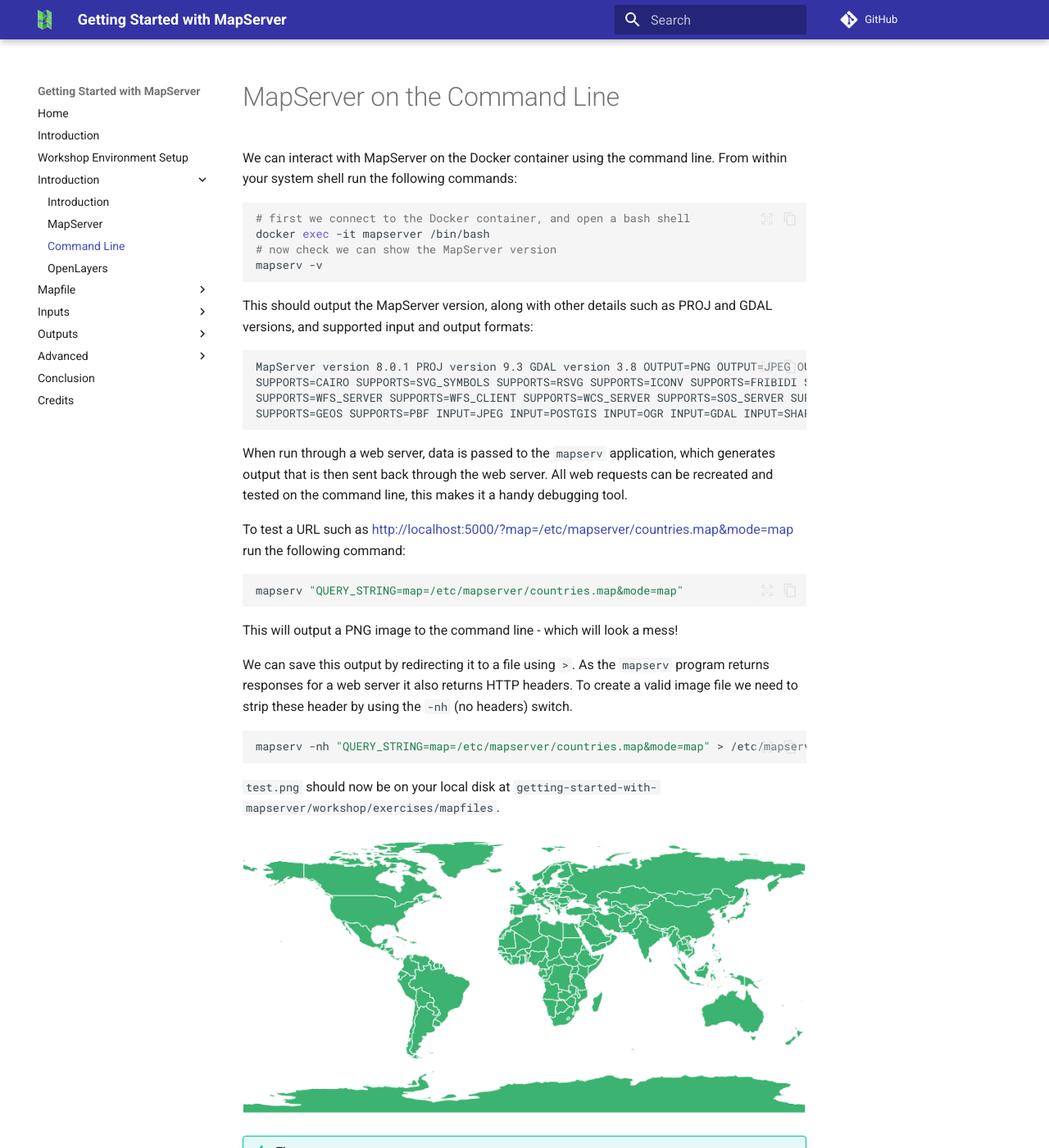
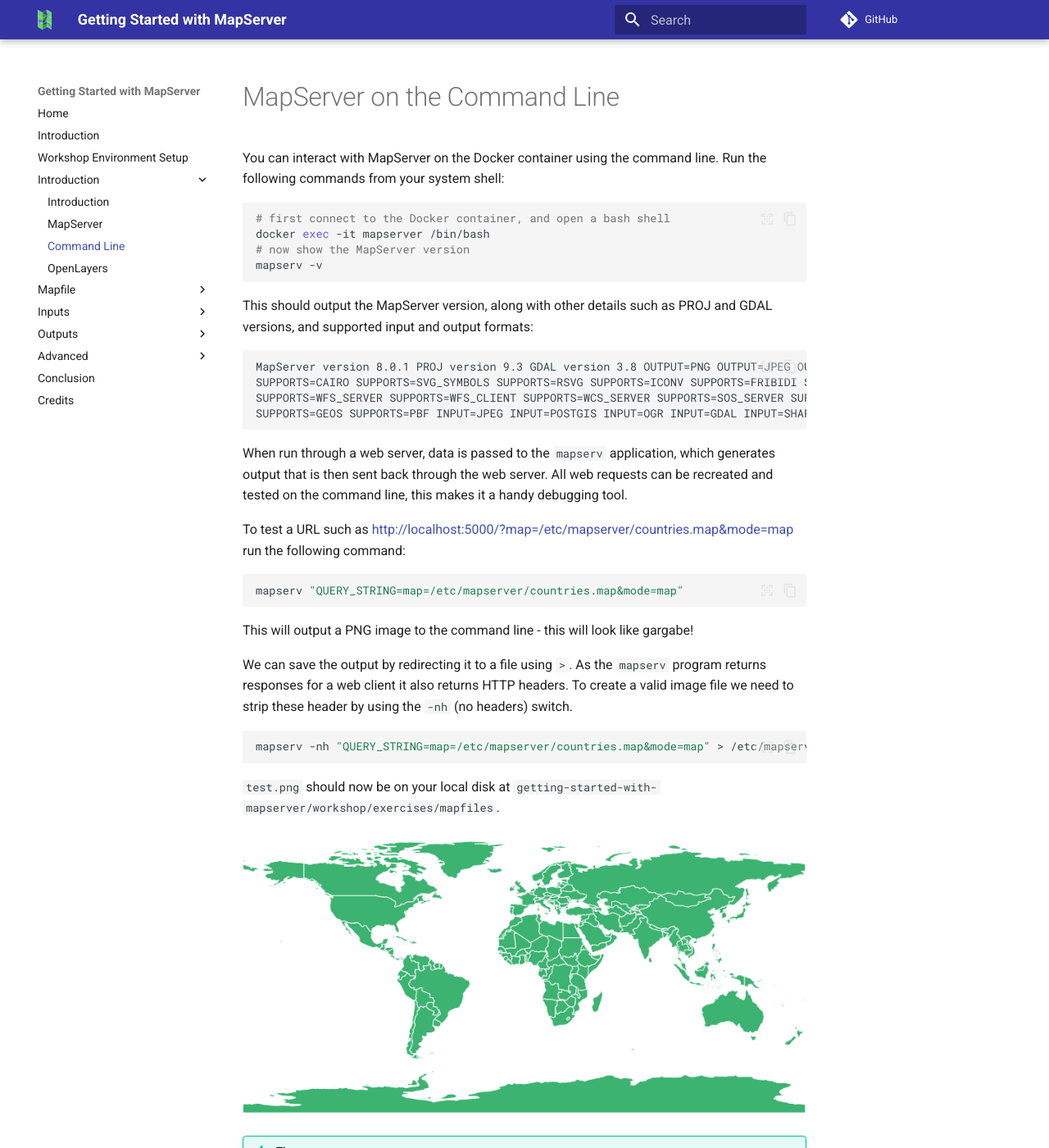
Before and after one commit to geographika/getting-started-with-mapserver, an MkDocs documentation site: the page built from workshop/content/docs/introduction/commandline.md, in a window 1280 px wide and 1400 px high. Shown: the whole window at 82% size. Built offline with MkDocs 1.6.1 and Material for MkDocs 9.7.7, drawn with Linux system fonts in a browser that asks for light colours; comment, search, counter and statistics services are not loaded; some of the changed text lies outside the part shown.

Commit message:
Update introduction module

````diff
--- a/workshop/content/docs/introduction/commandline.md
+++ b/workshop/content/docs/introduction/commandline.md
@@ -1,11 +1,11 @@
 # MapServer on the Command Line
 
-We can interact with MapServer on the Docker container using the command line. From within your system shell run the following commands:
+You can interact with MapServer on the Docker container using the command line. Run the following commands from your system shell:
 
 ```bash
-# first we connect to the Docker container, and open a bash shell
+# first connect to the Docker container, and open a bash shell
 docker exec -it mapserver /bin/bash
-# now check we can show the MapServer version
+# now show the MapServer version
 mapserv -v
 ```
 
@@ -27,10 +27,10 @@
 mapserv "QUERY_STRING=map=/etc/mapserver/countries.map&mode=map"
 ```
 
-This will output a PNG image to the command line - which will look a mess!
+This will output a PNG image to the command line - this will look like gargabe!
 
-We can save this output by redirecting it to a file using `>`.
-As the `mapserv` program returns responses for a web server it also returns HTTP headers. To create a valid image file we need to strip these
+We can save the output by redirecting it to a file using `>`.
+As the `mapserv` program returns responses for a web client it also returns HTTP headers. To create a valid image file we need to strip these
 header by using the `-nh` (no headers) switch.
 
 ```bash
@@ -53,19 +53,14 @@
       - ./mapfiles:/etc/mapserver
     ```
 
-We can see all options using the `--help` switch:
+We can see all command options using the `--help` switch:
 
 ```bash
-# we can see all options using --help
 mapserver --help
 ```
 
-All MapServer outputs can be run on the command line, not just images. For example to see a WMS GetCapabilities XML response you can run the following:
+All MapServer output can be returned on the command line, not just images. For example, to see a WMS GetCapabilities XML response, run the following command:
 
 ```bash
 mapserv -nh "QUERY_STRING=map=/etc/mapserver/points.map&SERVICE=WMS&REQUEST=GetCapabilities"
 ```
-
-Before services such as WMS and WFS were added to MapServer, interaction was done using custom keywords, listed on the
-[MapServer CGI Controls](https://mapserver.org/cgi/controls.html) page. These are still available for use in MapServer, but the focus of this workshop
-will be on OGC services.
````
Also changed, not shown: other parts of workshop/content/docs/introduction/commandline.md (+1 -1 lines), workshop/content/docs/conclusion.md (+14 -5 lines), workshop/content/docs/introduction/docker.md (+4 -1 lines), workshop/content/docs/introduction/introduction.md (+1 -1 lines), workshop/content/docs/introduction/mapserver.md (+31 -16 lines), workshop/content/docs/setup.md (+2 -1 lines).
